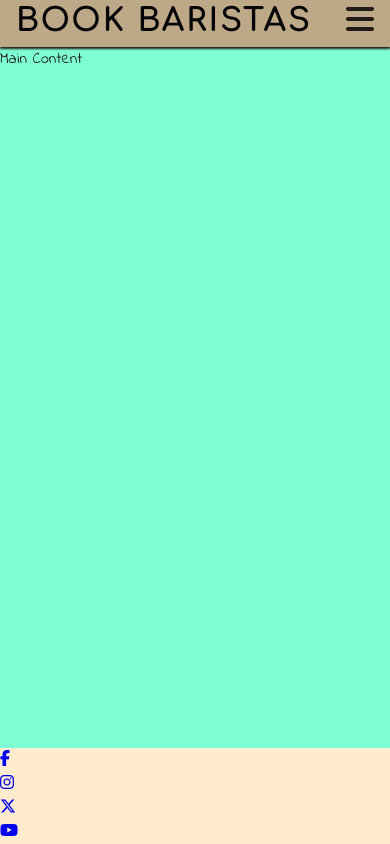
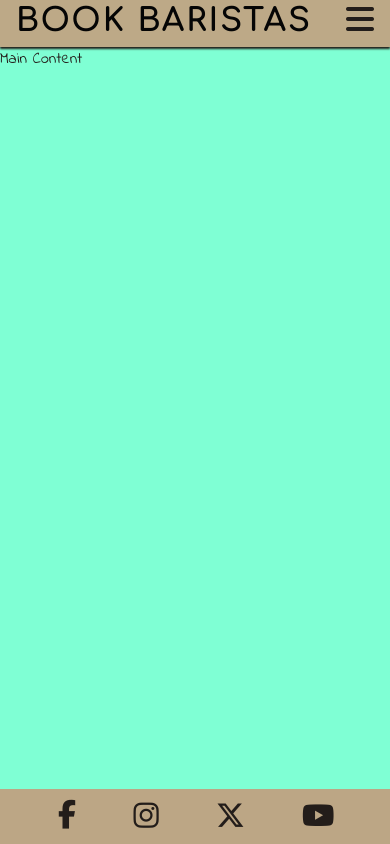
Before and after one commit to miranord/book-baristas, a plain HTML site: page index.html in a window 390 px wide. Drawn offline with Linux system fonts and the light colour scheme.

Commit message:
Styled footer icons and made them responsive

```diff
--- a/assets/css/style.css
+++ b/assets/css/style.css
@@ -92,8 +92,19 @@ main {
 }
 
 /* Footer */
-footer{
-    background-color: blanchedalmond;
+#social-media {
+   text-align: center;
+   padding: 10px 0;
+   display: flex;
+   justify-content: space-evenly;
+   list-style-type: none;
+   background-color: #BCA685;
+}
+
+#social-media i {
+    font-size: 180%;
+    padding: 5%;
+    color: #231D1A;
 }
 
 /* Media query: Tablets and larger (768px and up) */
--- a/index.html
+++ b/index.html
@@ -68,7 +68,7 @@
 
     <!-- Footer -->
     <footer>
-      <ul>
+      <ul id="social-media">
         <li>
           <a
             href="https://www.facebook.com/" target="_blank" rel="noopener"
```
